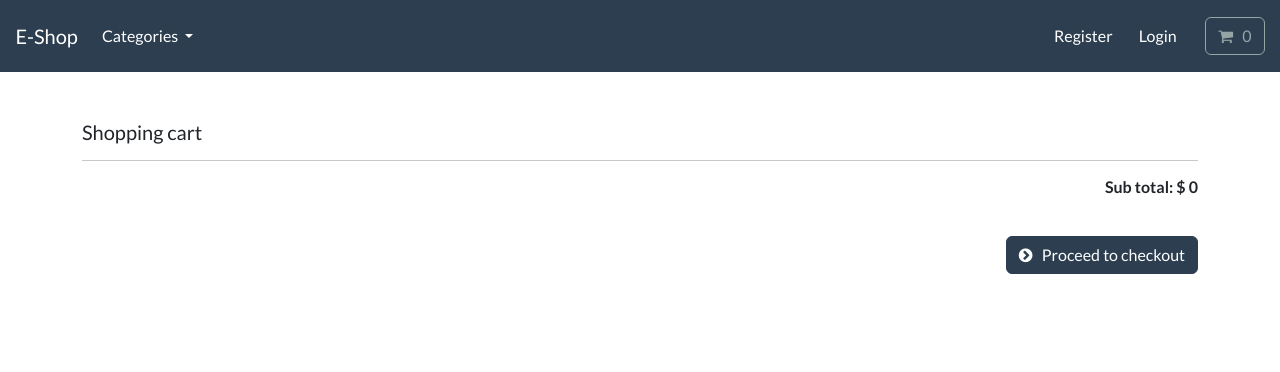
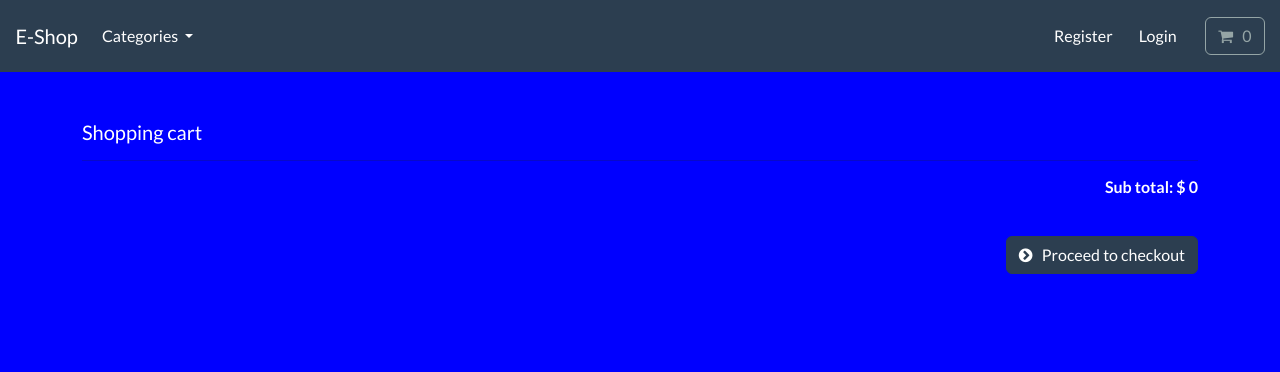
Before and after one commit to SergiyKochenko/E-Shop, a Django app: page /cart/ in a window 1280 px wide. Shown: the top 372 px of the page. Run offline with Django 5.2, Linux system fonts and the light colour scheme; data comes from the database, SQL or seed files in the repository; some libraries are stand-ins or nearby versions.

Commit message:
Added styles

```diff
--- a/cart/templates/cart/cart-summary.html
+++ b/cart/templates/cart/cart-summary.html
@@ -7,12 +7,22 @@
 
 {% block content %}
 
+<style>
+
+  body{
+
+      background-color: blue;
+
+  }
+
+</style>
+
 
 <main class="pt-5">
 
     <div class="container">
 
-      <h1 class="h5"> Shopping cart </h1>
+      <h1 class="h5 text-white"> Shopping cart </h1>
 
 	    <hr>
 
@@ -33,7 +43,7 @@
 
         <div class="col-md-9 col-lg-10 ps-md-3 ps-lg-10">
 
-          <a href="{{product.get_absolute_url}}" class="text-info text-decoration-none">
+          <a href="{{product.get_absolute_url}}" class="text-white text-decoration-none">
 
             <h1 class="h5 pt-2"> {{product.title}} </h1>
 
@@ -45,9 +55,9 @@
 
                 <div class="row p-3">
 
-                <div class="col-6"> Product </div>
+                <div class="col-6 text-white"> Product </div>
 
-                <div class="col-6 text-end"><span class="h6 fw-bold">$ {{product.price|mul:item.qty}} </span></div>
+                <div class="col-6 text-end"><span class="text-white h6 fw-bold">$ {{product.price|mul:item.qty}} </span></div>
 
               </div>
 
@@ -59,7 +69,7 @@
 
                 <div class="col-12">
 
-                  <label for="select">Qty</label>
+                  <label class="text-white " for="select">Qty</label>
 
                   &nbsp;
 
@@ -116,7 +126,7 @@
 
       <div class="col-12 text-end">
 
-        <div class="h6 fw-bold"> Sub total: $ <div id="total" class="d-inline-flex"> {{cart.get_total}} </div></div>
+        <div class="h6 fw-bold text-white"> Sub total: $ <div id="total" class="d-inline-flex"> {{cart.get_total}} </div></div>
 
       <br>
 
```
Also changed, not shown: store/templates/store/list-category.html (+11 -0 lines), store/templates/store/product-info.html (+16 -6 lines).
